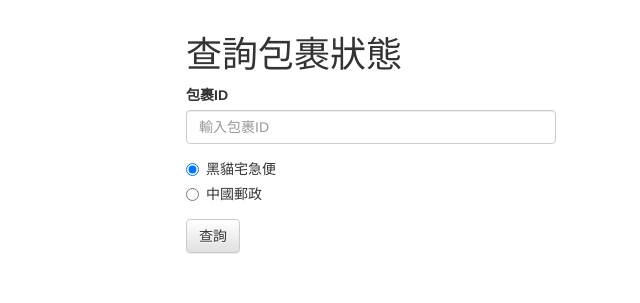
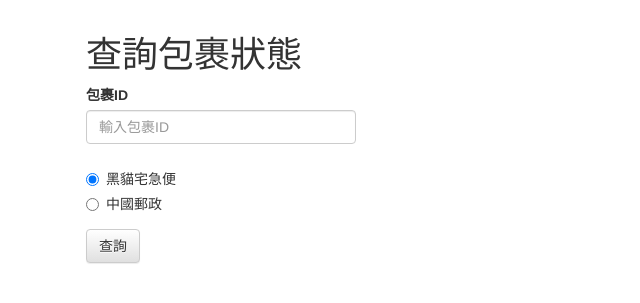
Before and after one commit to shadow3x3x3/intrade-query, a Django app: page / in a window 1280 px wide. Shown: the top 303 px of the page, without its empty margins (269-909 px from the left). Run offline with Django 3.2, Linux system fonts and the light colour scheme; some libraries are stand-ins or nearby versions.

Commit message:
better form UI

```diff
--- a/query/templates/base.html
+++ b/query/templates/base.html
@@ -8,7 +8,7 @@
   <script src="https://maxcdn.bootstrapcdn.com/bootstrap/3.3.1/js/bootstrap.min.js"></script>
   <style>
     .container-fluid {
-      width: 400px;
+      width: 600px;
       margin: 15px auto;
     }
   </style>
--- a/query/templates/index.html
+++ b/query/templates/index.html
@@ -4,10 +4,13 @@
 <div class="container-fluid">
   <h1>查詢包裹狀態</h1>
   <form role="form" action="/query" method="get">
-    <div class="form-group">
-      <label for="packageID">包裹ID</label>
-      <input type="text" class="form-control" id="queryIdInput" name="query_id" placeholder="輸入包裹ID">
+    <div class="row">
+      <div class="form-group col-md-6">
+        <label for="packageID">包裹ID</label>
+        <input type="text" class="form-control" id="queryIdInput" name="query_id" placeholder="輸入包裹ID">
+      </div>
     </div>
+
     <div class="form-group">
       <div class="radio">
         <label>
```
Also changed, not shown: query/templates/package.html (+7 -3 lines).
